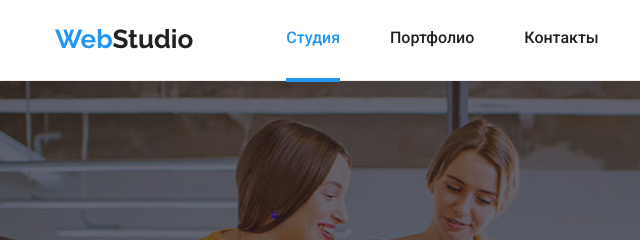
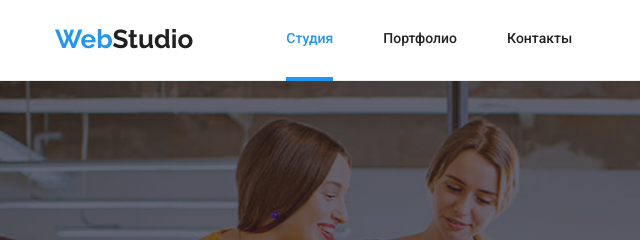
Before and after one commit to kobaserg/goit-markup-hw-08, a plain HTML site: page index.html in a window 1280 px wide. Shown: the top 240 px of the page, 0-640 px from the left. Drawn offline with nearby package versions, Linux system fonts and the light colour scheme.

Commit message:
ДЗ8 первая доработка после проверки

```diff
--- a/index.html
+++ b/index.html
@@ -101,9 +101,12 @@
       <!--HERO Главная секция-->
 
       <div class="hero">
-        <h1 class="hero__title">ЭФФЕКТИВНЫЕ РЕШЕНИЯ ДЛЯ ВАШЕГО БИЗНЕСА</h1>
+        <div class="hero-position">
+          <h1 class="hero__title">ЭФФЕКТИВНЫЕ РЕШЕНИЯ ДЛЯ ВАШЕГО БИЗНЕСА</h1>
 
         <button class="hero-button-service" type="button" data-modal-open>Заказать услугу</button>
+
+        </div>
 
 
 
@@ -261,8 +264,8 @@
 
       <!-- Наша команда -->
 
-      <section class="team section">
-        <div class="container">
+      <section class="team  section">
+        <div class=" container">
           <h2 class="team__title">Наша команда</h2>
           <ul class="list-decor team-box">
             <li class="team__card">
--- a/scss/layouts/_footer.scss
+++ b/scss/layouts/_footer.scss
@@ -46,7 +46,8 @@
 
 .footer-сontact {
 
-    @include device-type (mobile-only) {
+    @include device-type (tablet-only) {
+        text-align: center;
 
     }
 }
--- a/scss/layouts/_header.scss
+++ b/scss/layouts/_header.scss
@@ -1,14 +1,14 @@
 /* Header */
 
 .header {
-    position: relative;
+
     border-bottom: 1px solid #ECECEC;
 
 
 }
 
 .header-container {
-
+    position: relative;
     @include device-type (mobile-only) {
         height: 60px;
     }
@@ -113,6 +113,7 @@
     &.is-open {
         display: flex;
         transform: translateX(0);
+        z-index: 90;
 
     }
 
@@ -211,8 +212,8 @@
     // position: relative;
     color: var(--header-cl);
     font-weight: 500;
-    // font-size: 14px;
-    // line-height: 1.15;
+    font-size: 14px;
+    line-height: 1.15;
     transition-property: color;
     transition-duration: 250ms;
     transition-timing-function: cubic-bezier(0.4,0,0.2,1);
@@ -227,6 +228,10 @@
 }
 
 .header-site-nav__link--link-current {
+    @include device-type (mobile-only) {
+        color: var(--accent-color);
+        border-bottom: 0px solid var(--accent-color);
+    }
     color: var(--accent-color);
     border-bottom: 4px solid var(--accent-color);
 }
--- a/scss/layouts/_hero.scss
+++ b/scss/layouts/_hero.scss
@@ -6,9 +6,6 @@
     max-height: 400px;
     min-width: 320px;
     max-width: 480px;
-
-    padding-top: 118px;
-    padding-bottom: 198px;
 
     background-image: linear-gradient(rgba(47, 48, 58, 0.4),
     rgba(47, 48, 58, 0.4)), url(../../images/hero/hero-m.jpg);
@@ -24,8 +21,6 @@
     max-height: 400px;
     max-width: 1200px;
 
-    padding-top: 118px;
-    padding-bottom: 198px;
     background-image: linear-gradient(rgba(47, 48, 58, 0.4),
     rgba(47, 48, 58, 0.4)), url(../../images/hero/hero-t.jpg);
     @include device-type (retina) {
@@ -37,8 +32,7 @@
     background-size: cover;
     max-height: 600px;
     max-width: 1600px;
-    padding-top: 200px;
-    padding-bottom: 280px;
+
     background-image: linear-gradient(rgba(47, 48, 58, 0.4),
     rgba(47, 48, 58, 0.4)), url(../../images/hero/hero-d.jpg);
     @include device-type (retina){
@@ -93,3 +87,13 @@
     margin-bottom: 30px;
 
 }
+
+.hero-position {
+    @include device-type (not-desktop) {
+        padding-top: 118px;
+        padding-bottom: 118px;
+    }
+
+    padding-top: 200px;
+    padding-bottom: 200px;
+}
--- a/scss/layouts/_our-team.scss
+++ b/scss/layouts/_our-team.scss
@@ -2,6 +2,9 @@
 
 .team {
     background-color: var(--secondary-bgc);
+    max-width: 1200px;
+
+
 }
 
 .team__title {
```
Also changed, not shown: css/main.css, css/main.min.css, 2 other files.
